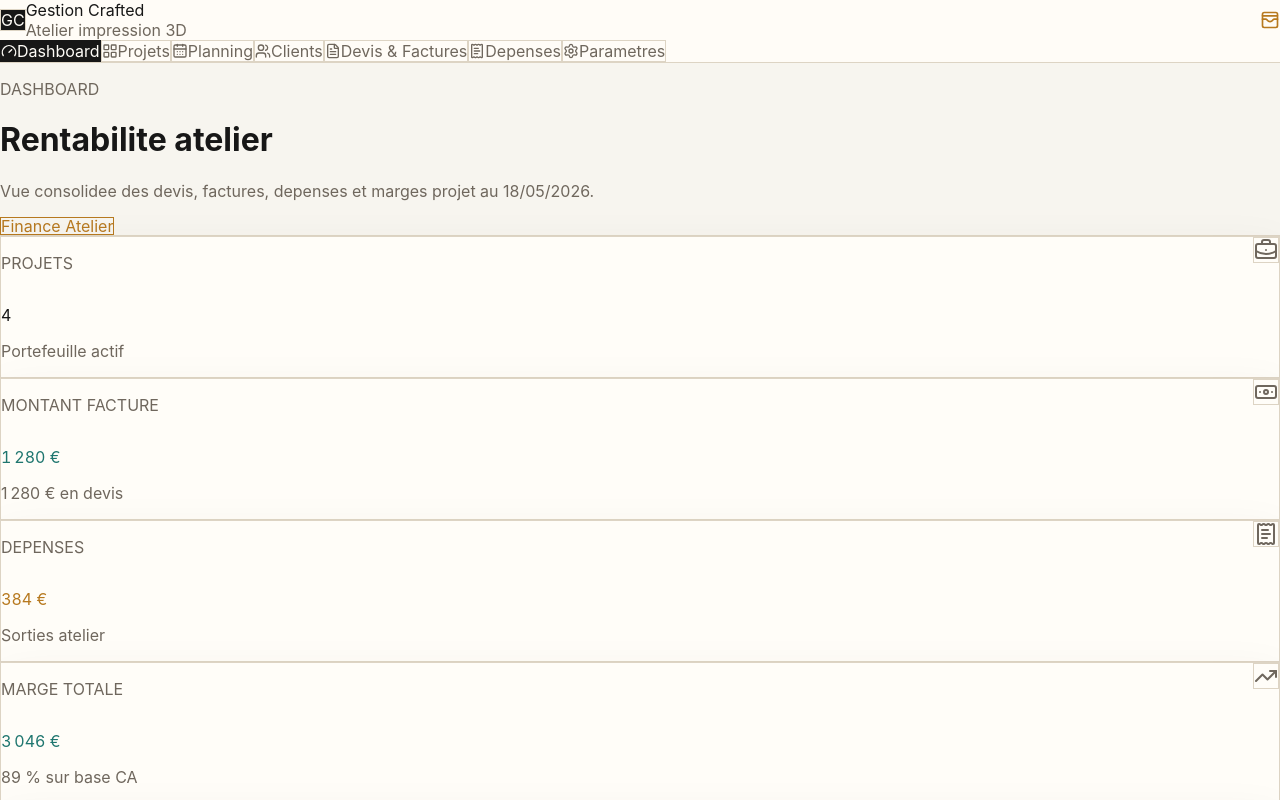
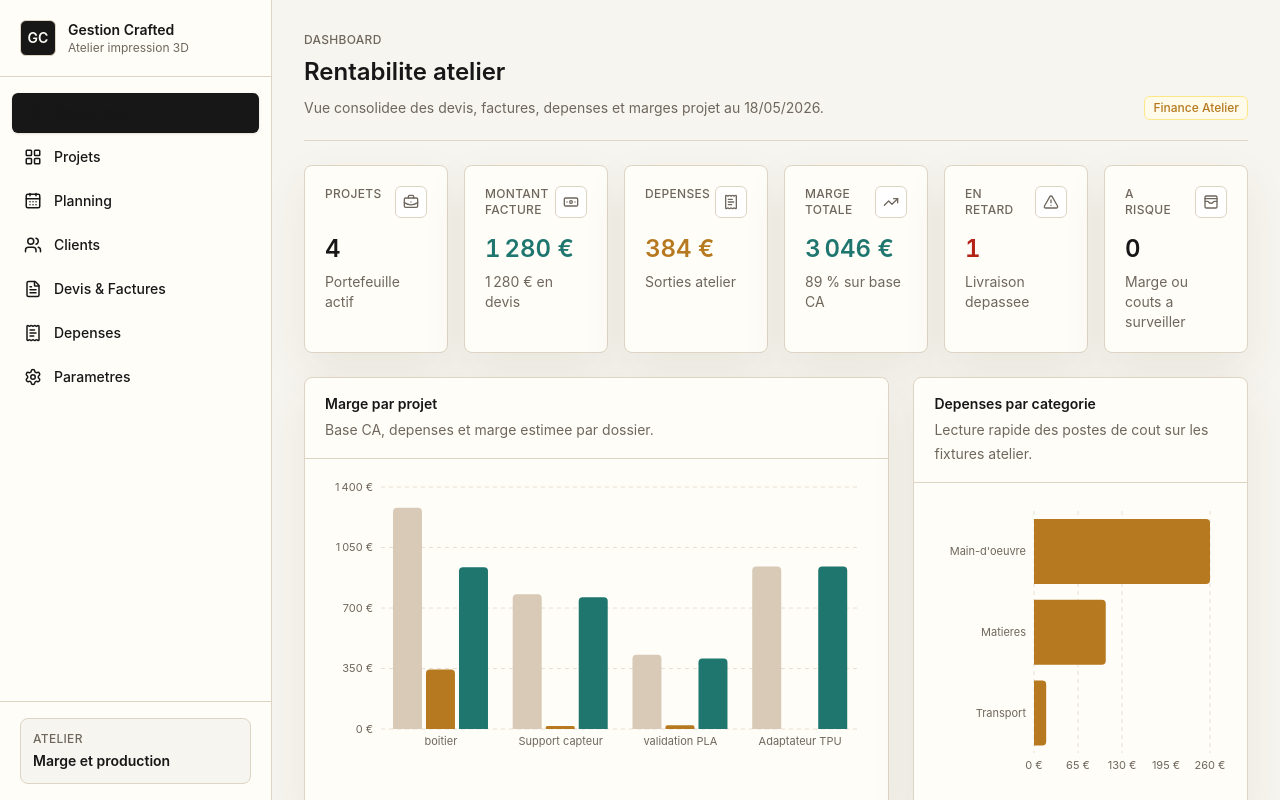
Before and after one commit to ratsimbazafytsiresy-hue/Gestion-3D-Print, a Next.js app: page / in a window 1280 px wide. Shown: the top 800 px of the page. Built offline with nearby package versions, Linux system fonts and the light colour scheme.

Commit message:
fix: harden dashboard rendering

```diff
--- a/app/globals.css
+++ b/app/globals.css
@@ -1,6 +1,9 @@
-@tailwind base;
-@tailwind components;
-@tailwind utilities;
+@import "tailwindcss";
+
+@source "../app";
+@source "../components";
+@source "../features";
+@source "../lib";
 
 @theme {
   --color-atelier-canvas: #f7f5ef;
--- a/features/dashboard/expense-category-chart.tsx
+++ b/features/dashboard/expense-category-chart.tsx
@@ -1,7 +1,8 @@
 "use client";
 
 import dynamic from "next/dynamic";
-import { Bar, BarChart, CartesianGrid, ResponsiveContainer, Tooltip, XAxis, YAxis } from "recharts";
+import { useCallback, useEffect, useState } from "react";
+import { Bar, BarChart, CartesianGrid, Tooltip, XAxis, YAxis } from "recharts";
 
 type ExpenseCategoryDatum = {
   category: string;
@@ -18,11 +19,50 @@ const currencyFormatter = new Intl.NumberFormat("fr-FR", {
   style: "currency",
 });
 
+const CHART_HEIGHT = 288;
+
 function ExpenseCategoryChartContent({ data }: ExpenseCategoryChartProps) {
+  const [container, setContainer] = useState<HTMLDivElement | null>(null);
+  const [width, setWidth] = useState<number | null>(null);
+
+  const measureWidth = useCallback(() => {
+    if (!container) {
+      return;
+    }
+
+    const nextWidth = Math.floor(container.getBoundingClientRect().width);
+    setWidth(nextWidth > 0 ? nextWidth : null);
+  }, [container]);
+
+  useEffect(() => {
+    if (!container) {
+      return undefined;
+    }
+
+    let frameId = window.requestAnimationFrame(measureWidth);
+    const handleResize = () => {
+      window.cancelAnimationFrame(frameId);
+      frameId = window.requestAnimationFrame(measureWidth);
+    };
+
+    window.addEventListener("resize", handleResize);
+
+    return () => {
+      window.cancelAnimationFrame(frameId);
+      window.removeEventListener("resize", handleResize);
+    };
+  }, [container, measureWidth]);
+
   return (
-    <div className="h-72 w-full min-w-0">
-      <ResponsiveContainer height="100%" width="100%">
-        <BarChart data={data} layout="vertical" margin={{ bottom: 8, left: 8, right: 16, top: 8 }}>
+    <div className="h-72 w-full min-w-0 overflow-hidden" ref={setContainer}>
+      {width ? (
+        <BarChart
+          data={data}
+          height={CHART_HEIGHT}
+          layout="vertical"
+          margin={{ bottom: 8, left: 8, right: 16, top: 8 }}
+          width={width}
+        >
           <CartesianGrid stroke="#e8dfd1" strokeDasharray="4 4" horizontal={false} />
           <XAxis
             axisLine={false}
@@ -52,7 +92,7 @@ function ExpenseCategoryChartContent({ data }: ExpenseCategoryChartProps) {
           />
           <Bar dataKey="total" fill="#b7791f" name="Depenses" radius={[0, 4, 4, 0]} />
         </BarChart>
-      </ResponsiveContainer>
+      ) : null}
     </div>
   );
 }
--- a/features/dashboard/margin-chart.tsx
+++ b/features/dashboard/margin-chart.tsx
@@ -1,7 +1,8 @@
 "use client";
 
 import dynamic from "next/dynamic";
-import { Bar, BarChart, CartesianGrid, ResponsiveContainer, Tooltip, XAxis, YAxis } from "recharts";
+import { useCallback, useEffect, useState } from "react";
+import { Bar, BarChart, CartesianGrid, Tooltip, XAxis, YAxis } from "recharts";
 
 type MarginChartDatum = {
   name: string;
@@ -20,11 +21,44 @@ const currencyFormatter = new Intl.NumberFormat("fr-FR", {
   style: "currency",
 });
 
+const CHART_HEIGHT = 288;
+
 function MarginChartContent({ data }: MarginChartProps) {
+  const [container, setContainer] = useState<HTMLDivElement | null>(null);
+  const [width, setWidth] = useState<number | null>(null);
+
+  const measureWidth = useCallback(() => {
+    if (!container) {
+      return;
+    }
+
+    const nextWidth = Math.floor(container.getBoundingClientRect().width);
+    setWidth(nextWidth > 0 ? nextWidth : null);
+  }, [container]);
+
+  useEffect(() => {
+    if (!container) {
+      return undefined;
+    }
+
+    let frameId = window.requestAnimationFrame(measureWidth);
+    const handleResize = () => {
+      window.cancelAnimationFrame(frameId);
+      frameId = window.requestAnimationFrame(measureWidth);
+    };
+
+    window.addEventListener("resize", handleResize);
+
+    return () => {
+      window.cancelAnimationFrame(frameId);
+      window.removeEventListener("resize", handleResize);
+    };
+  }, [container, measureWidth]);
+
   return (
-    <div className="h-72 w-full min-w-0">
-      <ResponsiveContainer height="100%" width="100%">
-        <BarChart data={data} margin={{ bottom: 8, left: 0, right: 8, top: 8 }}>
+    <div className="h-72 w-full min-w-0 overflow-hidden" ref={setContainer}>
+      {width ? (
+        <BarChart data={data} height={CHART_HEIGHT} margin={{ bottom: 8, left: 0, right: 8, top: 8 }} width={width}>
           <CartesianGrid stroke="#e8dfd1" strokeDasharray="4 4" vertical={false} />
           <XAxis
             axisLine={false}
@@ -59,7 +93,7 @@ function MarginChartContent({ data }: MarginChartProps) {
           <Bar dataKey="expenses" fill="#b7791f" name="Depenses" radius={[4, 4, 0, 0]} />
           <Bar dataKey="margin" fill="#1f766f" name="Marge" radius={[4, 4, 0, 0]} />
         </BarChart>
-      </ResponsiveContainer>
+      ) : null}
     </div>
   );
 }
```
